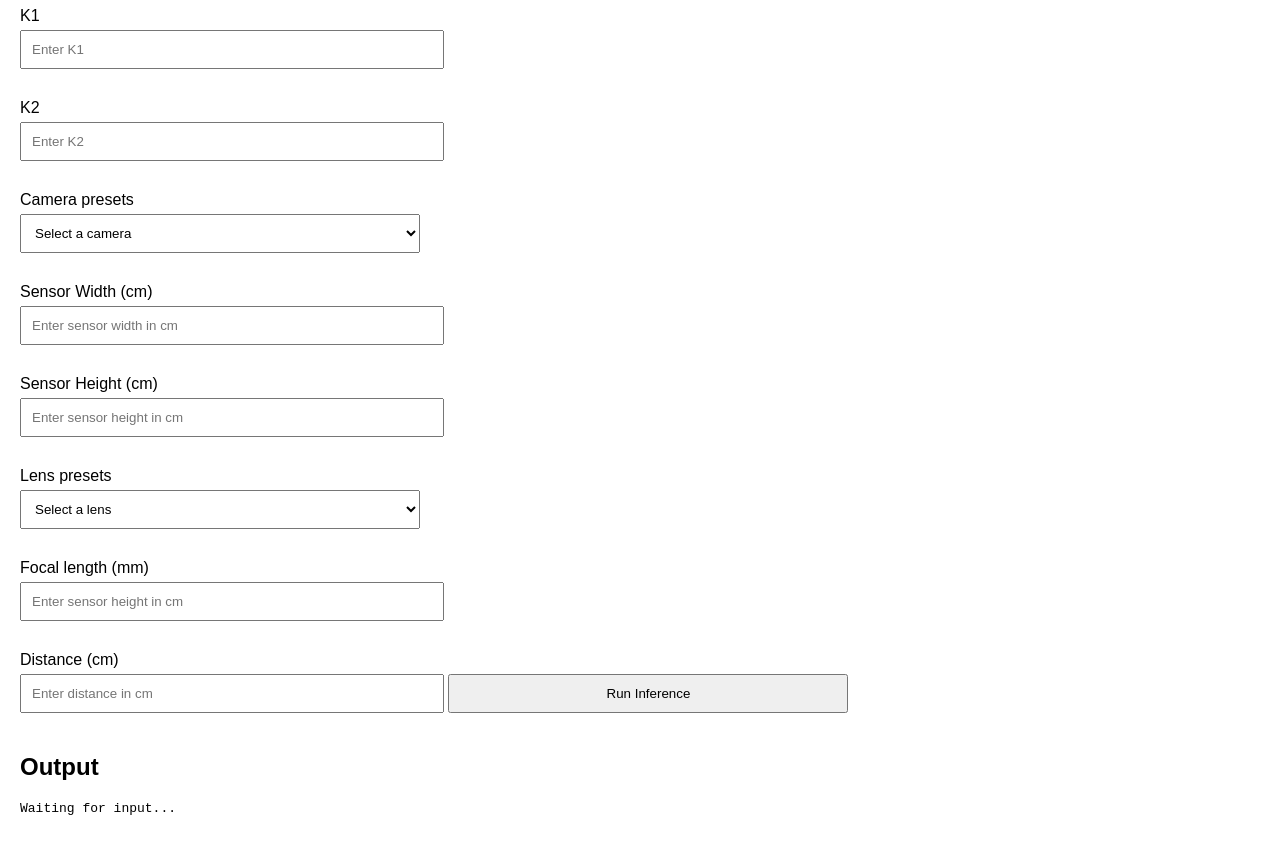
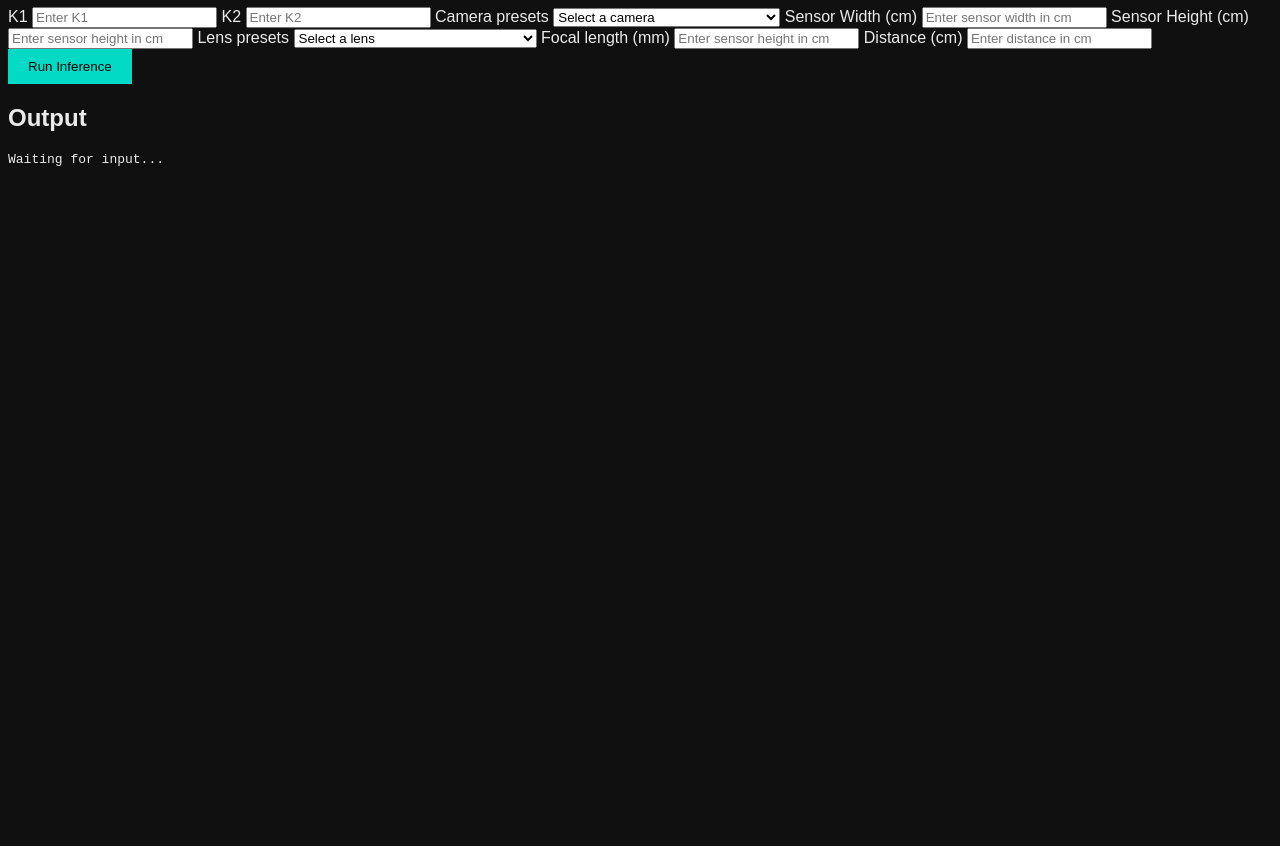
Before and after one commit to pinkwerks/camflex, a website: page docs/PredictSensor.html in a window 1280 px wide. Shown: the part 73-919 px from the top of the page. After the commit the page ends 800 px from the top, so only its background shows below. Drawn offline with Linux system fonts and the light colour scheme.

Commit message:
update style sheet

```diff
--- a/docs/style.css
+++ b/docs/style.css
@@ -1,23 +1,48 @@
+    /* Dark theme with color blindness accessibility */
+
     body {
+        background-color: #101010;
+        color: #EBEBEB;
         font-family: Arial, sans-serif;
-  margin: 20px;
     }
 
-label {
-  display: block;
-  margin: 10px 0 5px;
+    a {
+        color: #BB86FC;
+        text-decoration: none;
     }
 
-select,
-input,
-button {
-  padding: 10px;
-  margin-bottom: 20px;
-  width: 100%;
-  max-width: 400px;
+    a:focus, a:hover {
+        color: #3700B3;
     }
 
-canvas {
-  margin-top: 20px;
-  max-width: 100%;
+    button {
+        background-color: #03DAC6;
+        color: #000000;
+        border: none;
+        padding: 10px 20px;
+        cursor: pointer;
     }
+
+    button:focus, button:hover {
+        background-color: #018786;
+    }
+
+    header, footer {
+        background-color: #1F1F1F;
+        color: #E0E0E0;
+        padding: 20px;
+        text-align: center;
+    }
+
+    main {
+        padding: 20px;
+    }
+
+    /* Additional styles for color blindness accessibility */
+    .color-blind-safe {
+        color: #FFD700; /* Yellow */
+    }
+
+    .color-blind-safe-bg {
+        background-color: #FFD700; /* Yellow */
+    }
```
Lines whose indentation alone changed are shown as unchanged.
